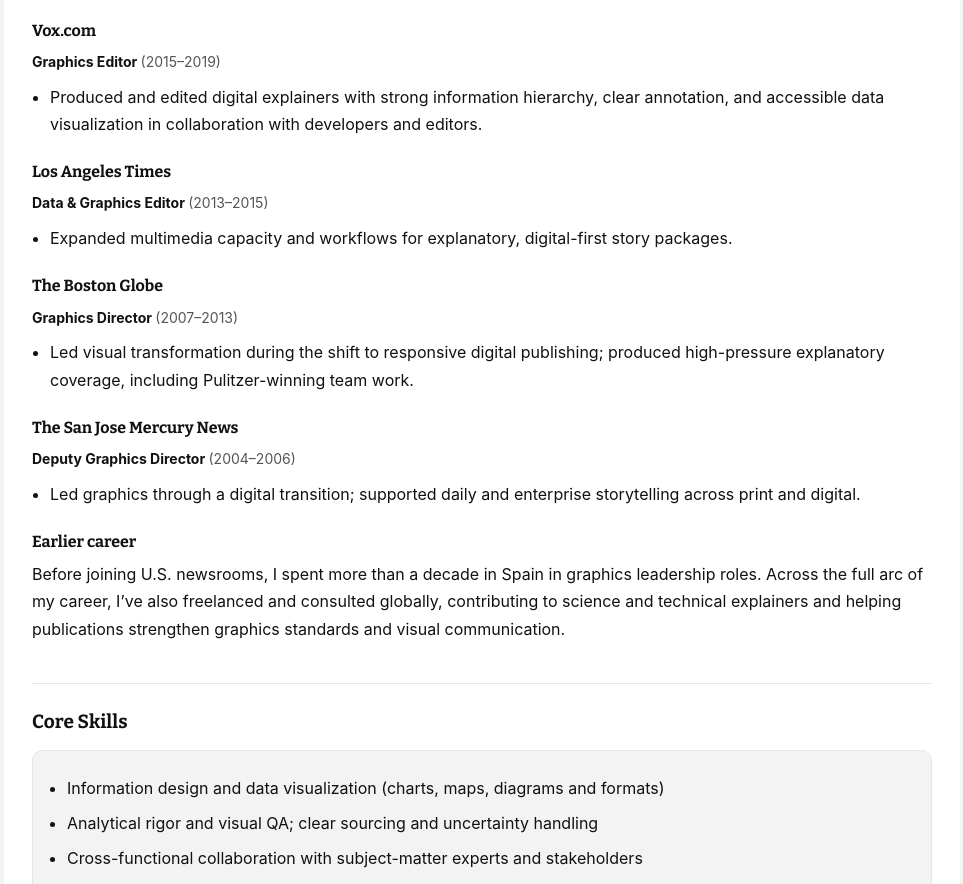
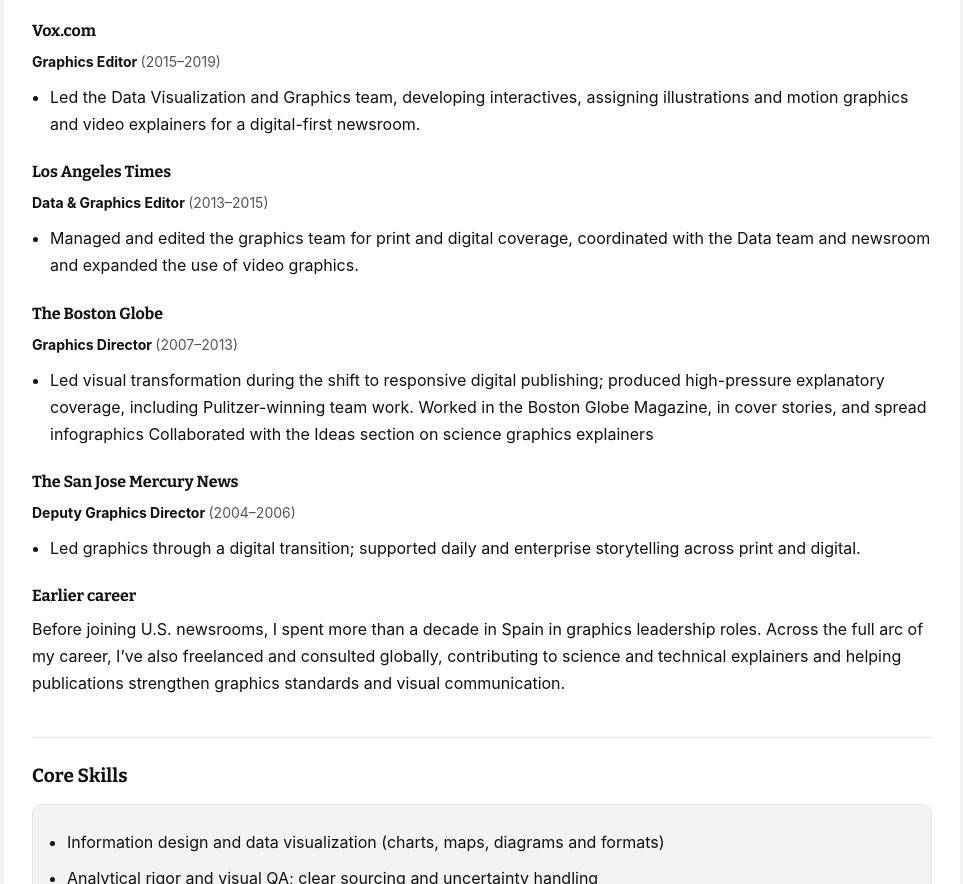
Before and after one commit to jzarracina/javier-zarracina-cv, a plain HTML site: page index.html in a window 1280 px wide. Shown: the part 1012-1896 px from the top of the page, without its empty margins (158-1121 px from the left). Drawn offline with nearby package versions, Linux system fonts and the light colour scheme.

Commit message:
Update index.html

```diff
--- a/index.html
+++ b/index.html
@@ -261,9 +261,7 @@
         </p>
         <ul>
           <li>
-            Produced and edited digital explainers with strong information
-            hierarchy, clear annotation, and accessible data visualization in
-            collaboration with developers and editors.
+          Led the Data Visualization and Graphics team, developing interactives, assigning illustrations and motion graphics and video explainers for a digital-first newsroom.
           </li>
         </ul>
 
@@ -273,8 +271,7 @@
         </p>
         <ul>
           <li>
-            Expanded multimedia capacity and workflows for explanatory,
-            digital-first story packages.
+            Managed and edited the graphics team for print and digital coverage, coordinated with the Data team and newsroom and expanded the use of video graphics.
           </li>
         </ul>
 
@@ -285,6 +282,8 @@
             Led visual transformation during the shift to responsive digital
             publishing; produced high-pressure explanatory coverage, including
             Pulitzer-winning team work.
+            Worked in the Boston Globe Magazine, in cover stories, and spread infographics
+Collaborated with the Ideas section on science graphics explainers
           </li>
         </ul>
 
```
